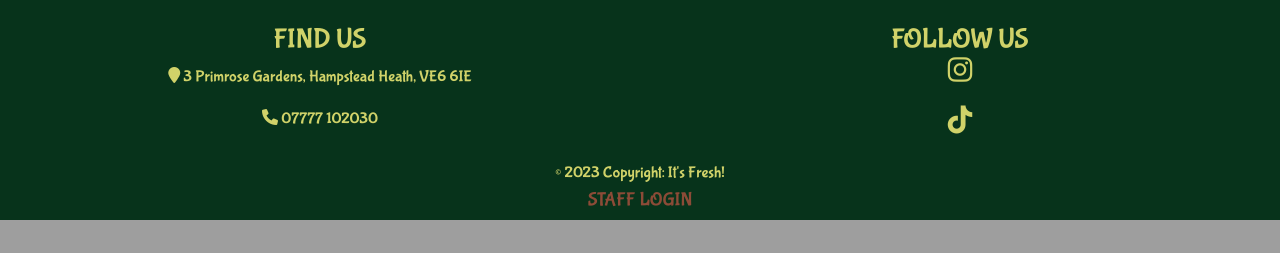
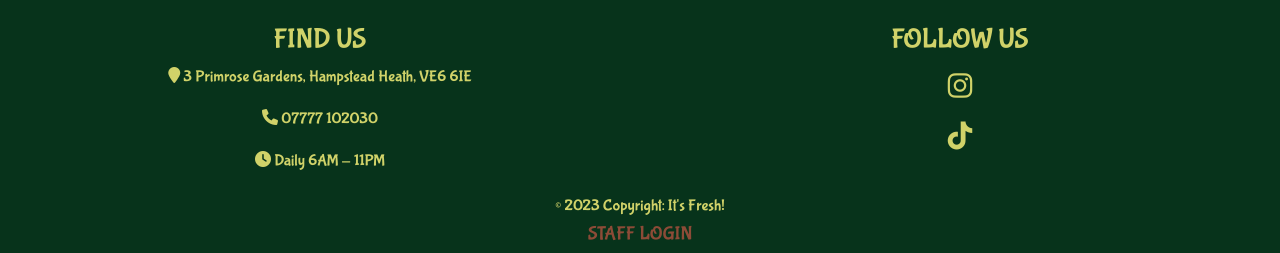
Before and after one commit to PriyaDevNow/its-fresh-cafe, a Django app: page / in a window 1280 px wide; the page is wider, and only the part inside the window is pictured. Shown: the part 879-1132 px from the top of that part. Before the commit the page ends 1099 px from the top of that part, so only its background shows below. Run offline with Django 3.2, Linux system fonts and the light colour scheme; some libraries are stand-ins or nearby versions.

Commit message:
Added to ReadMe

```diff
--- a/coderscafe/customer/static/customer/site.css
+++ b/coderscafe/customer/static/customer/site.css
@@ -2,6 +2,7 @@
 body {
     font-family: 'Bubblegum Sans', Sans-Serif, cursive;
     background-color:rgba(208, 210, 105, 0.8);
+    color:rgba(140, 75, 55, 1)
 }
 
 
@@ -11,7 +12,7 @@
 }
 
 #front-page {
-    background: url('background_photo.jpeg') no-repeat;
+    background: url('background5.jpg') no-repeat;
     background-color: #d0d269;
     background-size: cover;
     width: 100%;
--- a/coderscafe/customer/templates/customer/footer.html
+++ b/coderscafe/customer/templates/customer/footer.html
@@ -14,7 +14,9 @@
                 <div>
                     <h3 class="text-uppercase font-weight-bold pt-3">Find us</h3>
                     <p><i class="fa-sharp fa-solid fa-location-pin"></i>  3 Primrose Gardens, Hampstead Heath, VE6 6IE</p>
-                    <p><i class="fa-solid fa-phone"></i>  07777 102030</i></p>
+                    <p><i class="fa-solid fa-phone"></i>  07777 102030</p>
+                    <p><i class="fa-solid fa-clock"></i>  Daily 6AM - 11PM</p>
+
                 </div>
 
 
@@ -29,7 +31,7 @@
                 <!-- Content -->
                 <div>
                     <h3 class="text-uppercase font-weight-bold pt-3">Follow us
-                        <p><i class="fa-brands fa-instagram"></i> </p>
+                        <p class="pt-3"><i class="fa-brands fa-instagram"></i> </p>
                         <p><i class="fa-brands fa-tiktok"></i></p>
                     </h3>
                 </div>
--- a/coderscafe/customer/templates/customer/index.html
+++ b/coderscafe/customer/templates/customer/index.html
@@ -4,7 +4,7 @@
 
 
 
-<div class="container-fluid mb-0" id="front-page">
+<div class="container-fluid g-0 p-0 mb-0" id="front-page">
     <div class="row justify-content-center mt-0" id="name_box">
         <div class="col-md-8 col-sm-12 offset-md-1 p-4 text-center" >
             <h1 style="color:#07331B">Online Food Delivery Service</h1>
```
Also changed, not shown: coderscafe/assets/images/About_page_wireframe.jpeg (added), coderscafe/assets/images/BubblegumGogleFont.jpg (added), coderscafe/assets/images/ColourScheme.png (added), coderscafe/assets/images/Home_page_wireframe.jpeg (added), coderscafe/assets/images/Installations required.png (added), coderscafe/assets/images/Menu_page_wireframe.jpeg (added), coderscafe/assets/images/MockupMobileView.jpg (added), coderscafe/assets/images/Mockuphomepage.jpg (added), coderscafe/assets/images/SnapshotKanbanonTrello26.03.23.png (added), coderscafe/customer/static/customer/background5.jpg (added), coderscafe/db.sqlite3, coderscafe/media/menu_images/istockphoto-175197961-612x612.jpg (deleted).
